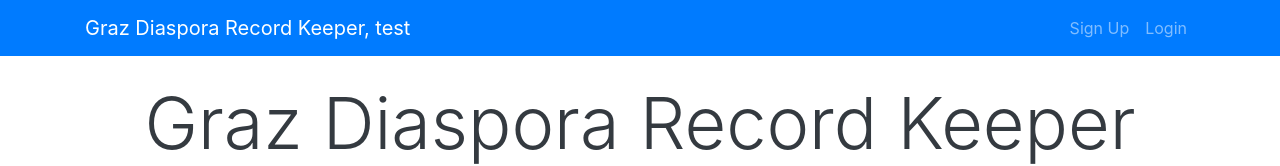
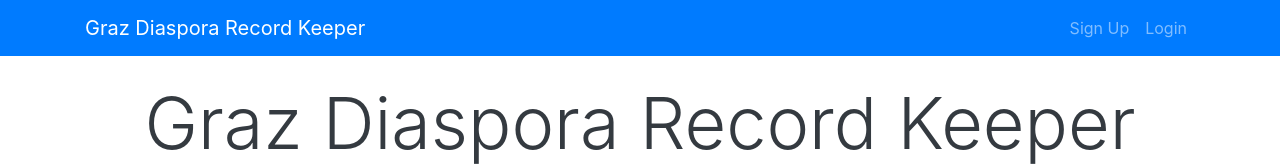
Before and after one commit to andykofi/graz-client, a React (Create React App) app: page / in a window 1280 px wide. Shown: the top 166 px of the page. Built offline with nearby package versions, Linux system fonts and the light colour scheme.

Commit message:
reverse changes

```diff
--- a/src/components/Layout/Header.js
+++ b/src/components/Layout/Header.js
@@ -71,7 +71,7 @@ class Header extends Component {
             <nav className="navbar navbar-expand-sm navbar-dark bg-primary mb-4">
                 <div className="container">
                     <Link className="navbar-brand" to="/">
-                        Graz Diaspora Record Keeper, test
+                        Graz Diaspora Record Keeper
                     </Link>
                     <button
                         className="navbar-toggler"
```
